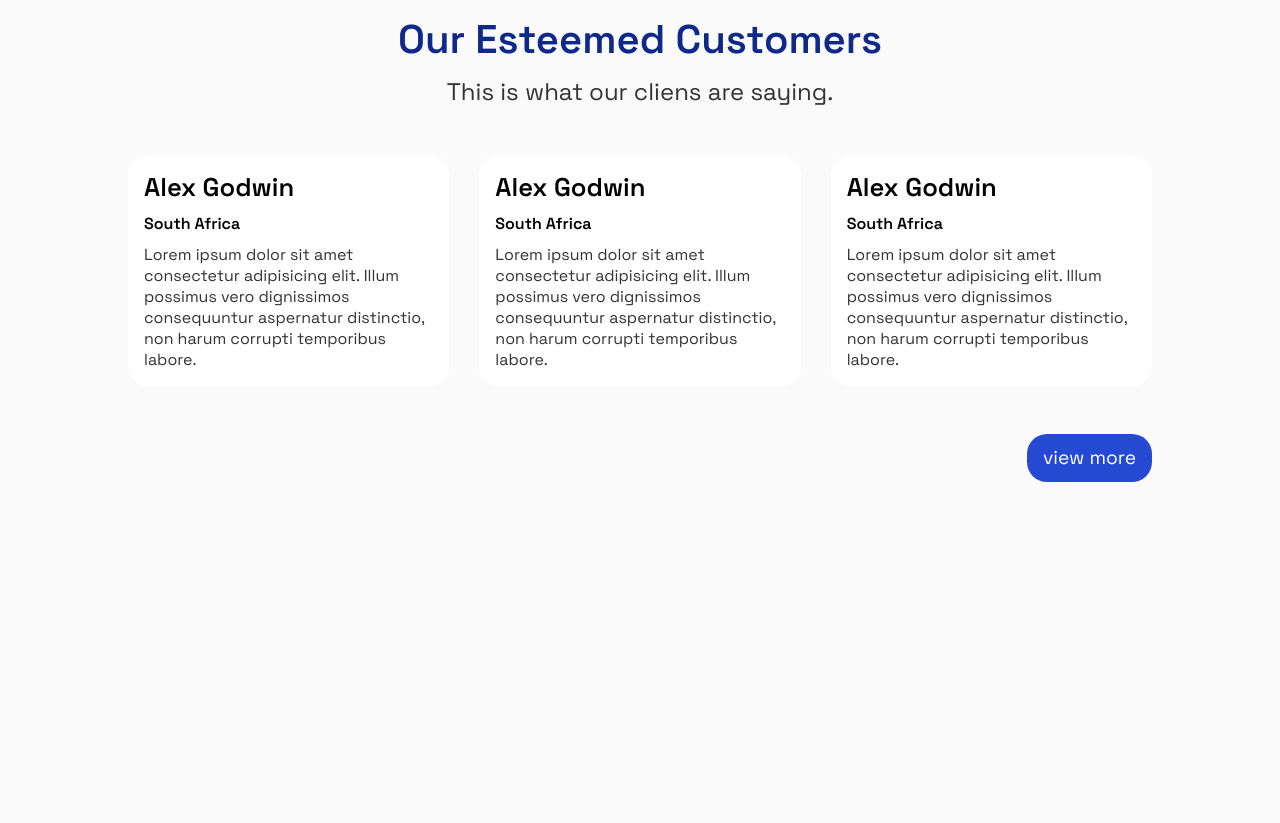
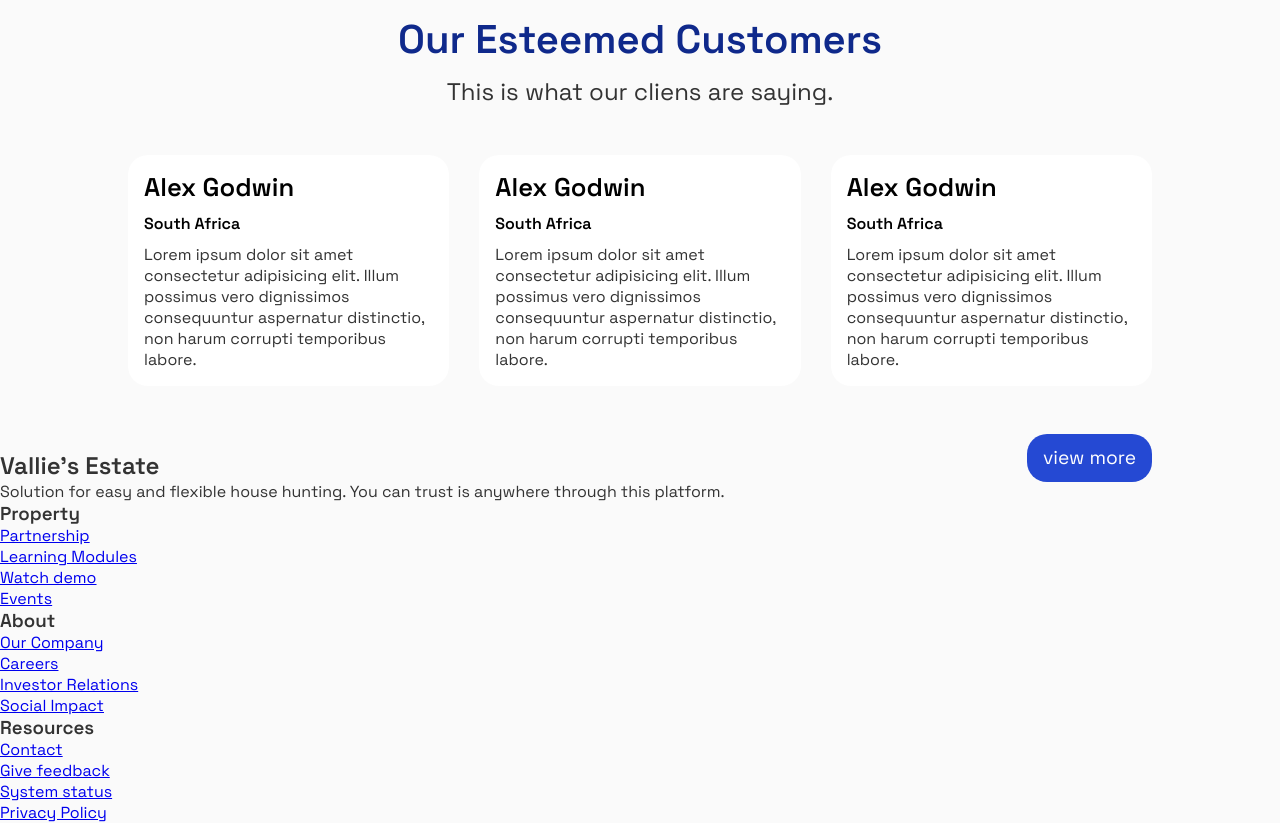
Before and after one commit to brianinq/prep_week1_project, a plain HTML site: page index.html in a window 1280 px wide. Shown: the part 3068-3891 px from the top of the page. Before the commit the page ends 3582 px from the top, so only its background shows below. Drawn offline with Linux system fonts and the light colour scheme.

Commit message:
Add footer

```diff
--- a/index.html
+++ b/index.html
@@ -222,7 +222,39 @@
       </div>
     </main>
     <footer>
-      <div class="footer"></div>
+      <div class="footer">
+        <div class="description">
+          <h2 class="logo">Vallie's Estate</h2>
+          <p>Solution for easy and flexible house hunting. You can trust is anywhere through this platform.</p>
+        </div>
+        <div class="services">
+          <h3>Property</h3>
+          <ul>
+            <li><a href="#">Partnership</a></li>
+            <li><a href="#">Learning Modules</a></li>
+            <li><a href="#">Watch demo</a></li>
+            <li><a href="#">Events</a></li>
+          </ul>
+        </div>
+        <div class="about">
+          <h3>About</h3>
+          <ul>
+            <li><a href="#">Our Company</a></li>
+            <li><a href="#">Careers</a></li>
+            <li><a href="#">Investor Relations</a></li>
+            <li><a href="#">Social Impact</a></li>
+          </ul>
+        </div>
+        <div class="resources">
+          <h3>Resources</h3>
+          <ul>
+            <li><a href="#">Contact</a></li>
+            <li><a href="#">Give feedback</a></li>
+            <li><a href="#">System status</a></li>
+            <li><a href="#">Privacy Policy</a></li>
+          </ul>
+        </div>
+      </div>
     </footer>
   </body>
 </html>
```
